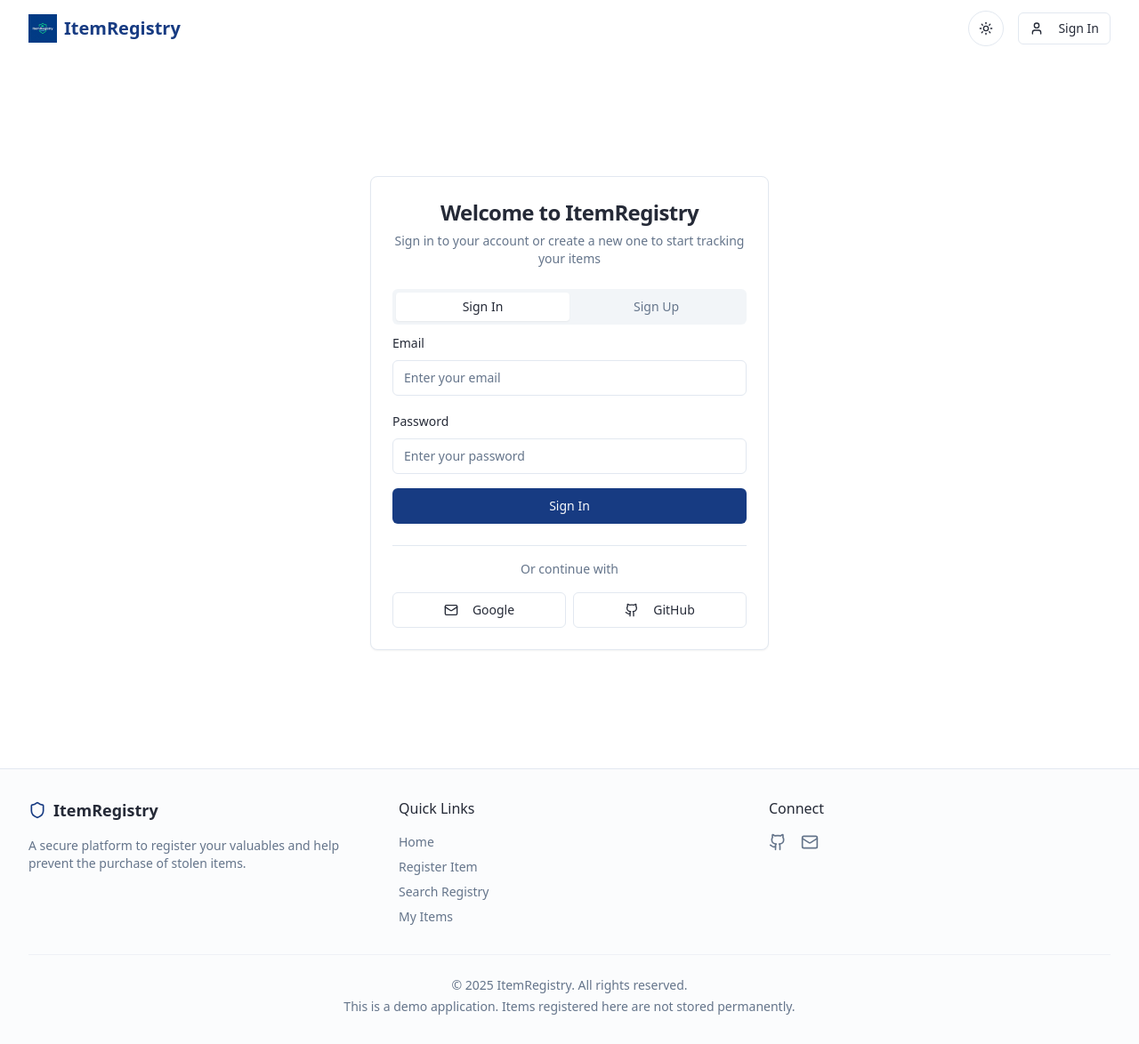
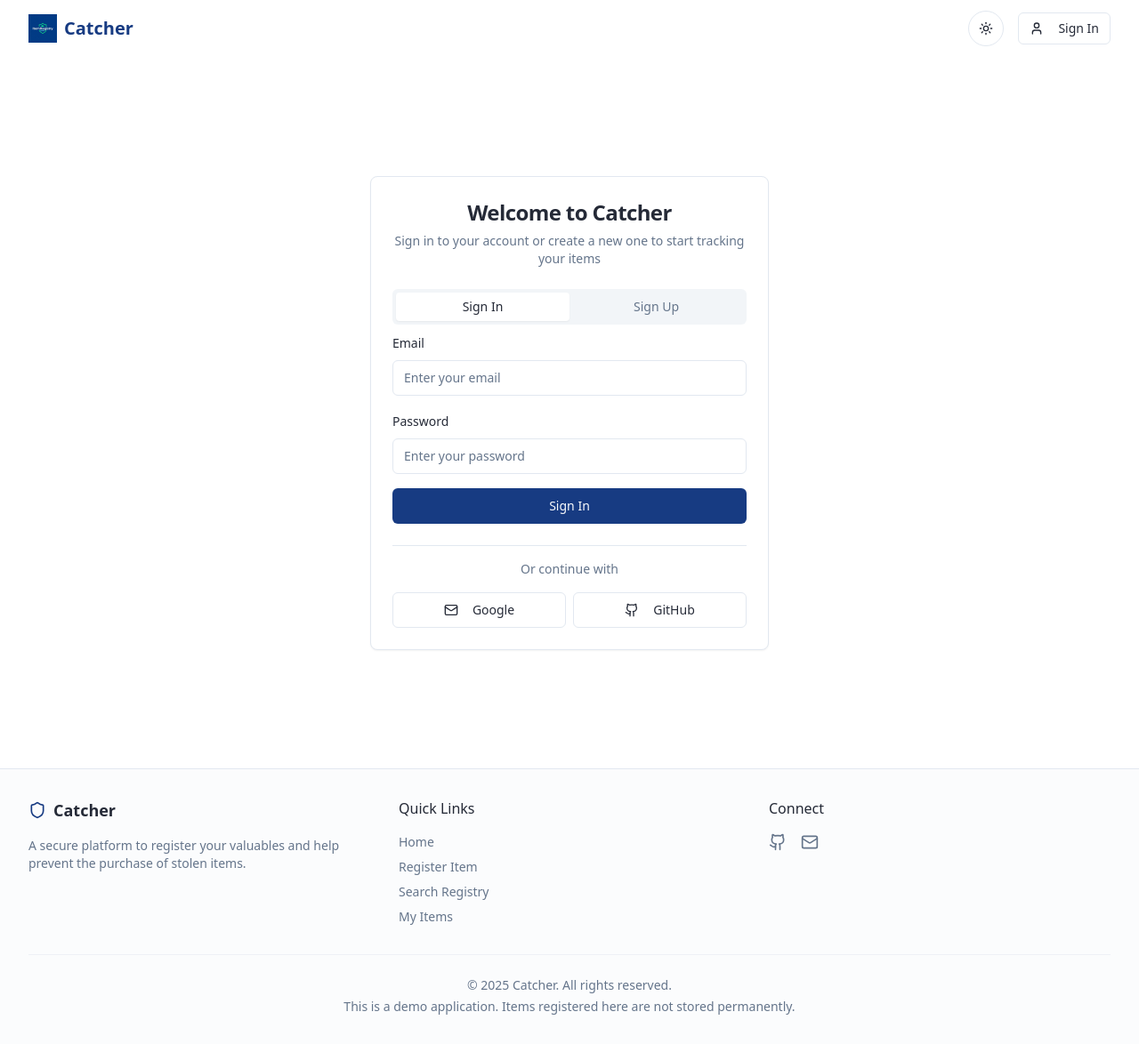
Before and after one commit to TemidayoVictor/catcher-app, a React (Vite) app: page /auth in a window 1280 px wide. Shown: the whole page at 89% size. Built offline with nearby package versions, Linux system fonts and the light colour scheme.

Commit message:
Rename "Item Registry" to "Catcher"
Replaces all instances of "Item Registry" with "Catcher" in the codebase.

```diff
--- a/src/components/footer.tsx
+++ b/src/components/footer.tsx
@@ -10,7 +10,7 @@ export function Footer() {
           <div>
             <h3 className="font-bold text-lg mb-4 flex items-center">
               <Shield className="mr-2 h-5 w-5 text-primary" />
-              ItemRegistry
+              Catcher
             </h3>
             <p className="text-sm text-muted-foreground">
               A secure platform to register your valuables and help prevent the purchase of stolen items.
@@ -65,7 +65,7 @@ export function Footer() {
         </div>
 
         <div className="border-t border-border/50 mt-8 pt-6 text-center text-sm text-muted-foreground">
-          <p>© {new Date().getFullYear()} ItemRegistry. All rights reserved.</p>
+          <p>© {new Date().getFullYear()} Catcher. All rights reserved.</p>
           <p className="mt-1">This is a demo application. Items registered here are not stored permanently.</p>
         </div>
       </div>
--- a/src/components/nav-bar.tsx
+++ b/src/components/nav-bar.tsx
@@ -46,8 +46,8 @@ export function NavBar() {
         <div className="flex items-center justify-between h-16">
           {/* Logo */}
           <NavLink to="/" className="flex items-center space-x-2">
-            <img src={logo} alt="ItemRegistry Logo" className="h-8 w-auto" />
-            <span className="font-bold text-xl text-primary">ItemRegistry</span>
+            <img src={logo} alt="Catcher Logo" className="h-8 w-auto" />
+            <span className="font-bold text-xl text-primary">Catcher</span>
           </NavLink>
 
           {/* Desktop Nav Links */}
--- a/src/pages/Auth.tsx
+++ b/src/pages/Auth.tsx
@@ -83,7 +83,7 @@ export default function Auth() {
     <div className="min-h-screen flex items-center justify-center bg-gradient-subtle px-4">
       <Card className="w-full max-w-md">
         <CardHeader className="text-center">
-          <CardTitle className="text-2xl font-bold">Welcome to ItemRegistry</CardTitle>
+          <CardTitle className="text-2xl font-bold">Welcome to Catcher</CardTitle>
           <CardDescription>
             Sign in to your account or create a new one to start tracking your items
           </CardDescription>
--- a/src/pages/Index.tsx
+++ b/src/pages/Index.tsx
@@ -17,7 +17,7 @@ const Index = () => {
           <div className="grid md:grid-cols-2 gap-8 items-center">
             <div className="space-y-6">
               <h1 className="text-4xl md:text-5xl font-bold leading-tight">
-                Secure Your Valuables with ItemRegistry
+                Secure Your Valuables with Catcher
               </h1>
               <p className="text-lg md:text-xl opacity-90">
                 Register your items and help prevent the purchase of stolen goods. Protect your belongings and check before you buy.
@@ -58,7 +58,7 @@ const Index = () => {
             <div className="hidden md:block">
               <img
                 src={heroBanner}
-                alt="Item Registry Interface"
+                alt="Catcher Interface"
                 className="rounded-lg shadow-2xl"
               />
             </div>
```
